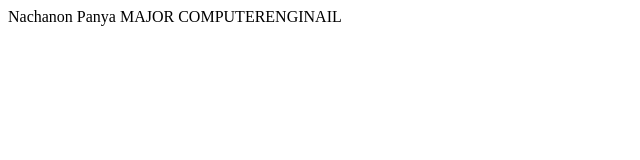
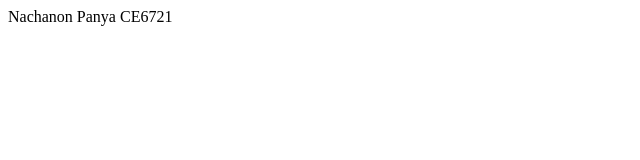
Before and after one commit to Nacha08/git-test1, a plain HTML site: page index.html in a window 1280 px wide. Shown: the whole page, without its empty margins (0-640 px from the left). Drawn offline with Linux system fonts and the light colour scheme.

```diff
--- a/index.html
+++ b/index.html
@@ -6,7 +6,6 @@
     <title>Document</title>
 </head>
 <body>
-    Nachanon Panya
-    MAJOR COMPUTERENGINAIL
+    Nachanon Panya CE6721
 </body>
 </html>
```
